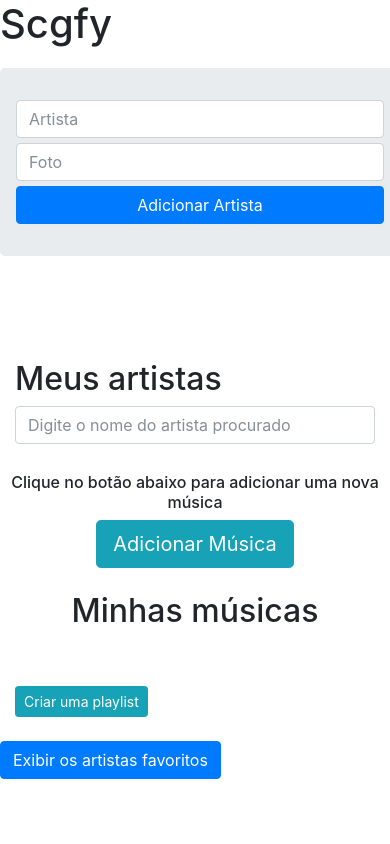
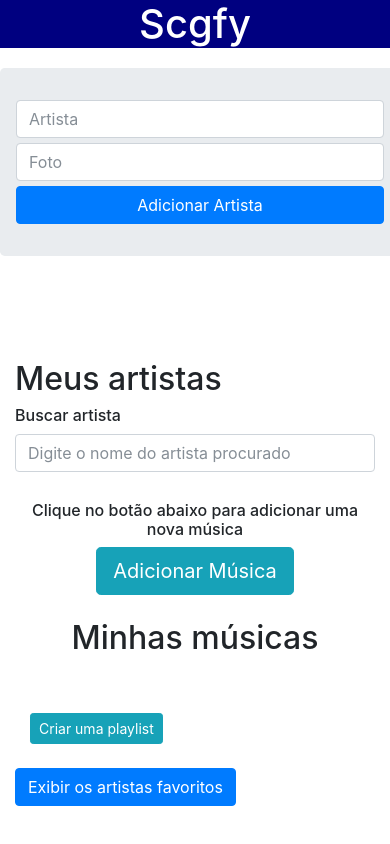
Before and after one commit to JoseIvanCC/Lab1_aplicacaoWeb, a plain HTML site: page index.html in a window 390 px wide. Drawn offline with nearby package versions, Linux system fonts and the light colour scheme.

Commit message:
Melhoramento do estilo

```diff
--- a/index.html
+++ b/index.html
@@ -1,6 +1,6 @@
 <!DOCTYPE html>
 <html ng-app="Scgfy">
-  <head>
+  <head <meta name="viewport" content="width=device-width, initial-scale=1, shrink-to-fit=no">
     <meta charset="utf-8">
     <title>Scgfy</title>
     <link rel="stylesheet" href="lib/bootstrap/bootstrap.css">
@@ -15,7 +15,10 @@
   </head>
 
   <body ng-controller="ScgfyCtrl">
-    <div> <h1> Scgfy </h1></div>
+
+    <div class="letreiro">
+      <h1 style="background-color:Navy;"> Scgfy </h1>
+    </div>
 
     <div class="jumbotron">
         <input class="form-control" type="text" ng-model="artista.nome" placeholder="Artista"/>
@@ -27,7 +30,7 @@
     <br>
     <br />
 
-    <div class="container">
+    <div class="container-fluid">
     <div class="row">
     <div class="col-md-9 col-md-push-3">  <!Coluna esquerda*/-- -->
       <div class="tab-pane">
@@ -45,6 +48,7 @@
 
     </div>
     <div class="col-md-3 col-md-pull-9">  <!Coluna direita-->
+      <h6> Buscar artista </h6>
       <input class="form-control" type="text" ng-model="nomeArtistaBuscado" placeholder="Digite o nome do artista procurado" />
 
       <table class="tabelaArtistas table table-dark table-hover table-responsive" width="400" ng-show="verificaTable(artistas)">
@@ -79,7 +83,7 @@
                                 <div id"flutuar":> <button class="btn btn-secondary btn-sm"  ng-click="excluirFavorito(favorit)">Excluir dos favoritos</button> </div>
                                 <br />
 
-                                <button type="button" class="btn btn-primary-sm" ng-click="atualizaDadosArtista(selected)" data-dismiss="modal">Sair</button>
+
                               </div>
 
                             </div>
@@ -147,8 +151,8 @@
           </div>
 
         </div>
-    </div>
-    </div>
+
+
 
 
     <br />
@@ -224,10 +228,6 @@
             </table>
   </div>
 
-  </div>
-</div>
-</div>
-
 
   <br />
     <div class="row">
@@ -264,7 +264,6 @@
 
             <div>
 
-      <br />
       <table class="tabelaPlaylists table table-dark table-hover table-responsive" width="200" ng-show="verificaTable(playlists)">
 
       <tr>
@@ -346,9 +345,9 @@
         </div>
 
     </div>
-
+    <br />
     <button type="button" <span data-toggle="modal" data-target = "#infoFavorito" ng-click="select(artista)" class="btn btn-primary btn-md">Exibir os artistas favoritos</button>
-    <div class="col-md-4 col-md-offset-10"> <!Coluna direita-->
+    <div class="col-md-4 col-md-offset-10"> <!Coluna direita--> </div>
 
 
 
@@ -368,6 +367,6 @@
                 <img ng-src="{{artista.foto}}" style="width:160px;height:160px;">
             </tr>
         </table-->
-
+</div>
   </body>
 </html>
--- a/style.css
+++ b/style.css
@@ -23,3 +23,8 @@
         #flutuar {
     float: right;
 }
+
+.letreiro {
+  color: white;
+  text-align: center;
+}
```
